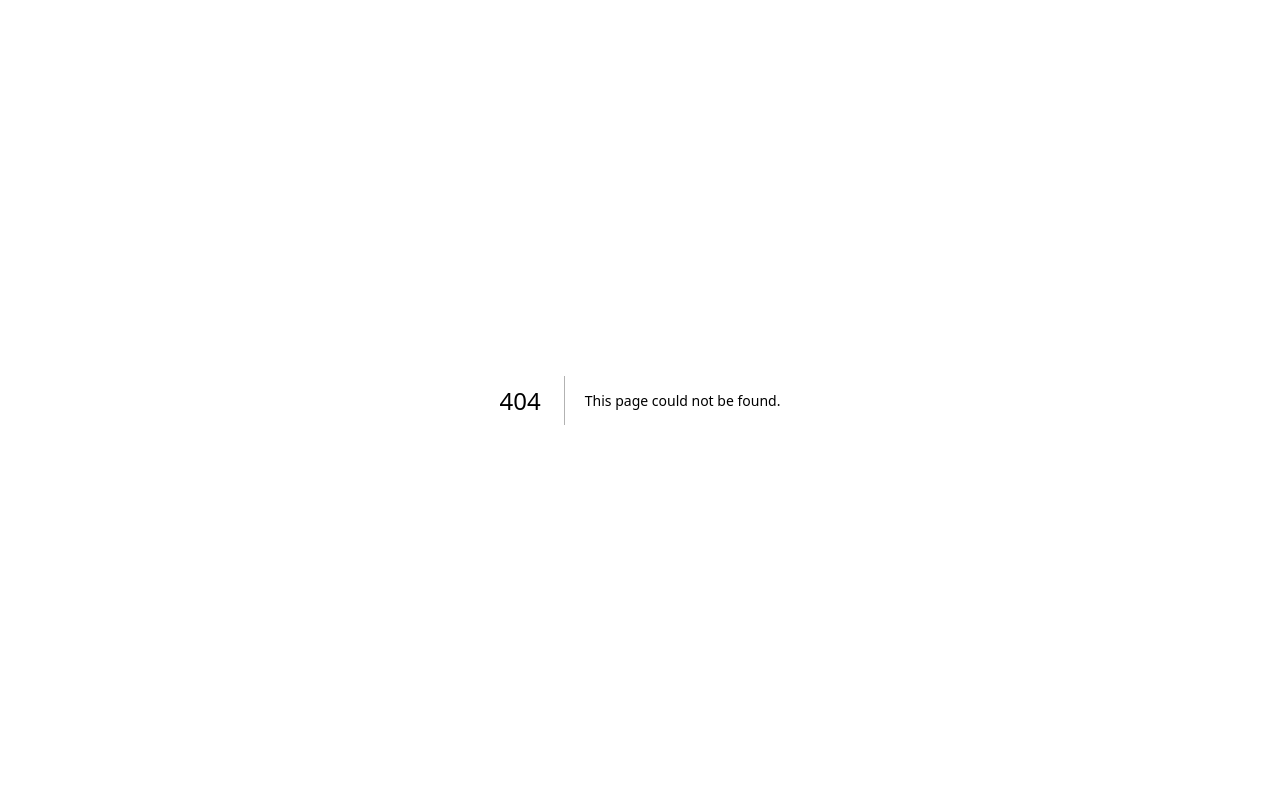
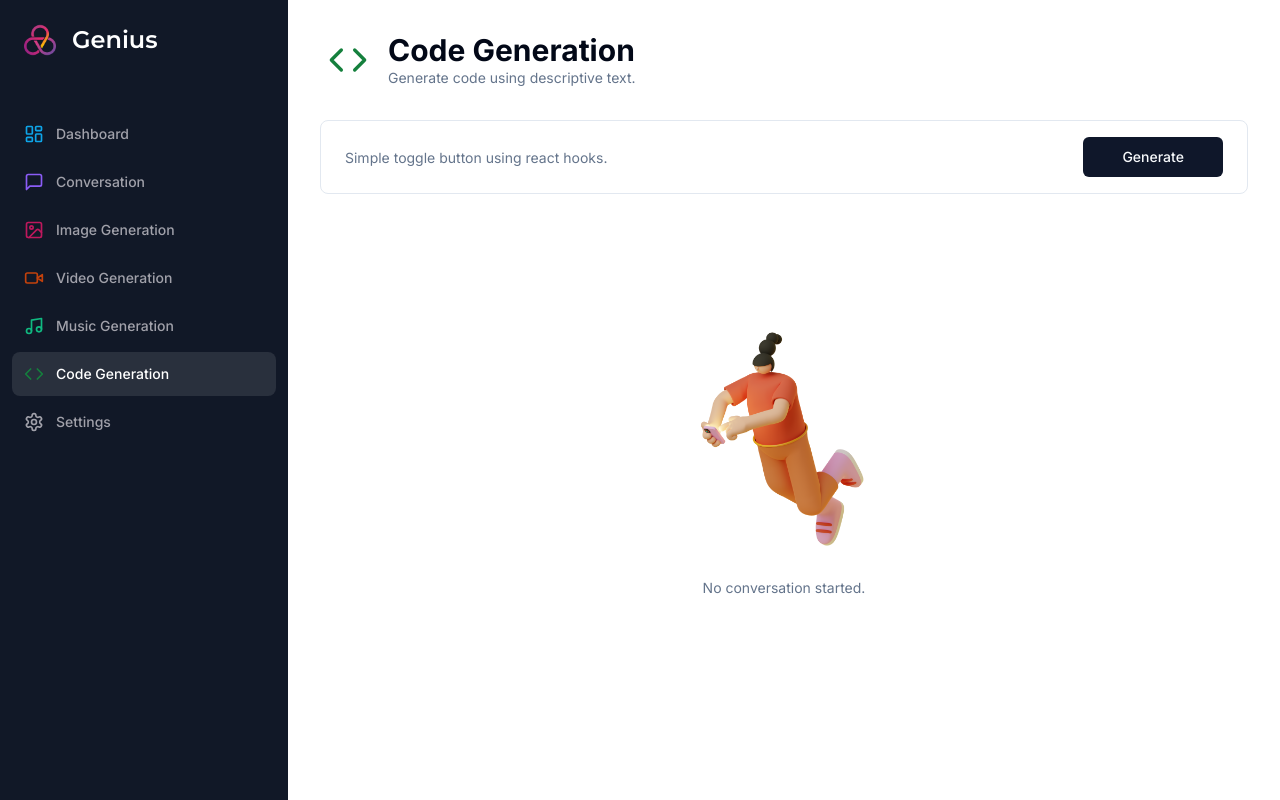
Before and after one commit to Railson25/Genius, a Next.js app: page /code in a window 1280 px wide. Before the commit this address had no page. Built offline with nearby package versions, Linux system fonts and the light colour scheme.

Commit message:
<feat>: Code generation page

```diff
--- /dev/null
+++ b/app/(dashboard)/(routes)/code/constants.ts
@@ -0,0 +1,7 @@
+import * as z from "zod"
+
+export const formSchema = z.object({
+    prompt: z.string().min(1, {
+        message: "Prompt is required"
+    })
+})
--- /dev/null
+++ b/app/(dashboard)/(routes)/code/page.tsx
@@ -0,0 +1,150 @@
+"use client"
+
+import { useForm } from "react-hook-form"
+import { useRouter } from "next/navigation"
+import { useState } from "react"
+import ReactMarkdown from 'react-markdown'
+import * as z from "zod"
+import {zodResolver} from '@hookform/resolvers/zod'
+import axios from 'axios'
+import {ChatCompletionRequestMessage} from 'openai'
+
+import Heading from "@/components/heading"
+import { Code } from "lucide-react"
+
+import { formSchema } from "./constants"
+import { Form, FormControl, FormField, FormItem } from "@/components/ui/form"
+import { Input } from "@/components/ui/input"
+import { Button } from "@/components/ui/button"
+import { Empty } from "@/components/empty"
+import { Loader } from "@/components/loader"
+import { cn } from "@/lib/utils"
+import { UserAvatar } from "@/components/user-avatar"
+import { BotAvatar } from "@/components/bot-avatar"
+
+const CodePage = () => {
+
+    const router = useRouter()
+    const [messages, setMessages] = useState<ChatCompletionRequestMessage[]>([])
+
+    const form = useForm<z.infer<typeof formSchema>>({
+        resolver: zodResolver(formSchema),
+        defaultValues: {
+            prompt: ""
+        }
+    })
+
+    const isLoading = form.formState.isSubmitting
+
+    const onSubmit = async (values: z.infer<typeof formSchema>) => {
+        try {
+            const userMessage: ChatCompletionRequestMessage ={
+                role: 'user',
+                content: values.prompt
+            }
+
+            const newMessages = [...messages, userMessage]
+
+            const response = await axios.post("/api/code", {messages: newMessages})
+
+            setMessages((current) => [...current, userMessage, response.data])
+
+            form.reset()
+
+        } catch (error: any) {
+            console.log(error)
+        }finally{
+            router.refresh()
+        }
+    }
+
+    return(
+        <div>
+            <Heading
+                title="Code Generation"
+                description="Generate code using descriptive text."
+                icon={Code}
+                iconColor="text-green-700"
+                bgColor="text-green-700/10"
+            />
+            <div className="px-4 lg:px-8">
+                <div>
+                    <Form {...form}>
+                        <form
+                            onSubmit={form.handleSubmit(onSubmit)}
+                            className="rounded-lg border w-full p-4 px-3 md:px-6 focus-within:shadow-sm grid grid-cols-12 gap-2"
+                        >
+                            <FormField
+                                name="prompt"
+                                render={({field}) => (
+                                    <FormItem className="col-span-12 lg:col-span-10">
+                                        <FormControl className="m-0 p-0">
+                                            <Input
+                                                className="border-0 outline-none focus-visible:ring-0 focus-visible:ring-transparent"
+                                                disabled={isLoading}
+                                                placeholder="Simple toggle button using react hooks."
+                                                {...field}
+                                            />
+                                        </FormControl>
+                                    </FormItem>
+                                )}
+                            />
+                            <Button
+                                className="col-span-12 lg:col-span-2 w-ful"
+                                disabled={isLoading}
+                            >
+                                Generate
+                            </Button>
+                        </form>
+                    </Form>
+                </div>
+                <div className="space-y-4 mt-4">
+                    {isLoading && (
+                        <div className="p-8 rounded-lg w-full flex items-center justify-center bg-muted">
+                            <Loader />
+                        </div>
+                    )}
+                    {messages.length === 0 && !isLoading && (
+                        <Empty
+                            label="No conversation started."
+                        />
+                    )}
+                    <div className="flex flex-col-reverse gap-y-4">
+                        {messages.map((message) => (
+                            <div
+                                key={message.content}
+                                className={cn("p-8 w-full flex items-start gap-x-8 rounded-lg",
+                                    message.role === "user"
+                                    ? "bg-white border border-black/10"
+                                    : "bg-muted"
+                                )}
+                            >
+                                {message.role === 'user'
+                                    ? <UserAvatar />
+                                    : <BotAvatar />
+                                }
+                                <ReactMarkdown
+                                    components={{
+                                        pre: ({node, ...props}) => (
+                                            <div className="overflow-auto w-full my-2 bg-black/10 p-2 rounded-lg">
+                                                <pre {...props} />
+                                            </div>
+                                        ),
+                                        code: ({node, ...props}) => (
+                                            <code className="bg-black/10 rounded-lg p-1" {...props} />
+                                        )
+                                    }}
+                                    className="text-sm overflow-hidden leading-7"
+                                >
+                                    {message.content || ''}
+                                </ReactMarkdown>
+                            </div>
+                        ))}
+                    </div>
+                </div>
+            </div>
+        </div>
+    )
+}
+
+export default CodePage
--- /dev/null
+++ b/app/api/code/route.ts
@@ -0,0 +1,47 @@
+import { auth } from '@clerk/nextjs'
+import { error } from 'console'
+import { NextResponse } from 'next/server'
+import {ChatCompletionRequestMessage, Configuration, OpenAIApi} from 'openai'
+
+const configuration = new Configuration({
+    apiKey: process.env.OPENAI_API_KEY
+})
+
+const openai = new OpenAIApi(configuration)
+const instructionMessage: ChatCompletionRequestMessage ={
+    role: 'system',
+    content: "You are a code generator. You must answer only in markdown code snippets. Use code comments for explanations."
+}
+
+export async function POST(
+    req: Request
+){
+    try{
+        const {userId} = auth()
+        const body = await req.json()
+        const {messages} = body
+
+        if(!userId){
+            return new NextResponse("Unauthorized", {status: 401})
+        }
+
+        if(!configuration.apiKey){
+            return new NextResponse("OpenAI Key not configured", {status: 500})
+        }
+
+        if(!messages) {
+            return new NextResponse("Messages are required", {status: 400})
+        }
+
+        const response = await openai.createChatCompletion({
+            model: "gpt-3.5-turbo",
+            messages: [instructionMessage, ...messages]
+        })
+
+        return NextResponse.json(response.data.choices[0].message)
+
+    } catch{
+        console.log("[CODE_ERROR]", error)
+        return new NextResponse("Internal error", {status: 500})
+    }
+}
--- a/package.json
+++ b/package.json
@@ -31,6 +31,7 @@
     "react": "18.2.0",
     "react-dom": "18.2.0",
     "react-hook-form": "^7.45.2",
+    "react-markdown": "^8.0.7",
     "tailwind-merge": "^1.14.0",
     "tailwindcss": "3.3.3",
     "tailwindcss-animate": "^1.0.6",
```
Also changed, not shown: 1 other file (tests, documents, lock files or other folders).
